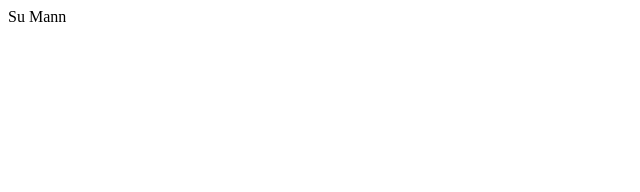
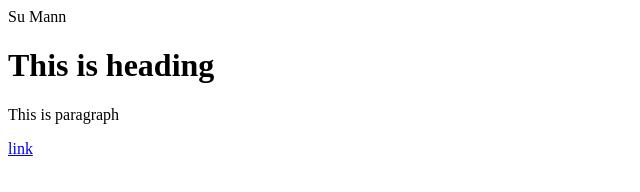
Before and after one commit to SHeinMinSoe/SHeinMinSoe.github.io, a plain HTML site: page Index.html in a window 1280 px wide. Shown: the whole page, without its empty margins (0-640 px from the left). Drawn offline with Linux system fonts and the light colour scheme.

Commit message:
third commit

```diff
--- a/Index.html
+++ b/Index.html
@@ -1,4 +1,6 @@
 <html>
     Su Mann
-
+    <h1>This is heading</h1>
+    <p>This is paragraph</p>
+    <a href="https://www.google.com">link</a>
 </html>
```
